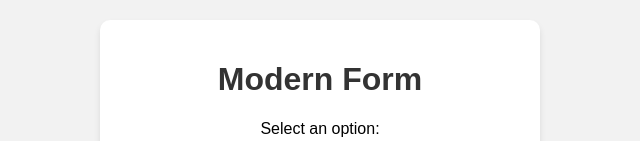
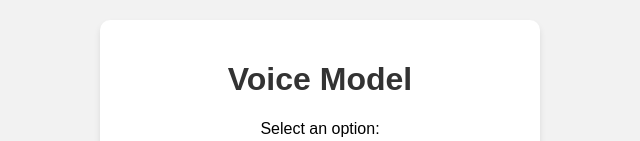
Before and after one commit to nmautz/GUHackathon2023, a website: page public/index.html in a window 1280 px wide. Shown: the top 141 px of the page, without its empty margins (320-960 px from the left). Drawn offline with Linux system fonts and the light colour scheme.

Commit message:
updated h1

```diff
--- a/public/index.html
+++ b/public/index.html
@@ -140,7 +140,7 @@
 </head>
 <body>
     <div id="container">
-        <h1>Modern Form</h1>
+        <h1>Voice Model</h1>
         <form>
             <label for="selectBox">Select an option:</label>
             <select id="selectBox">
```
